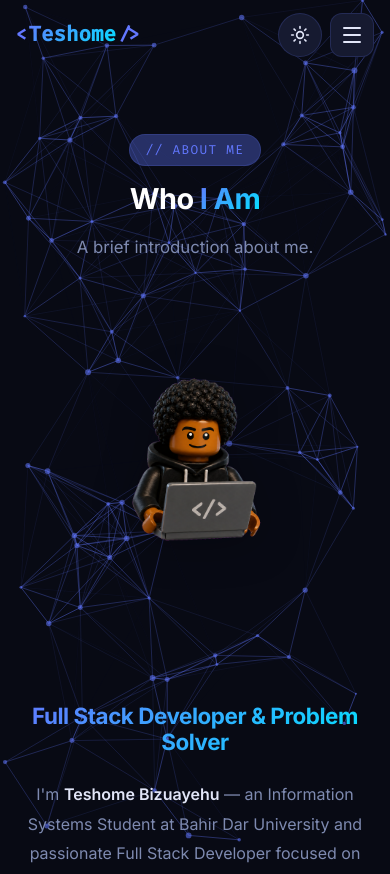
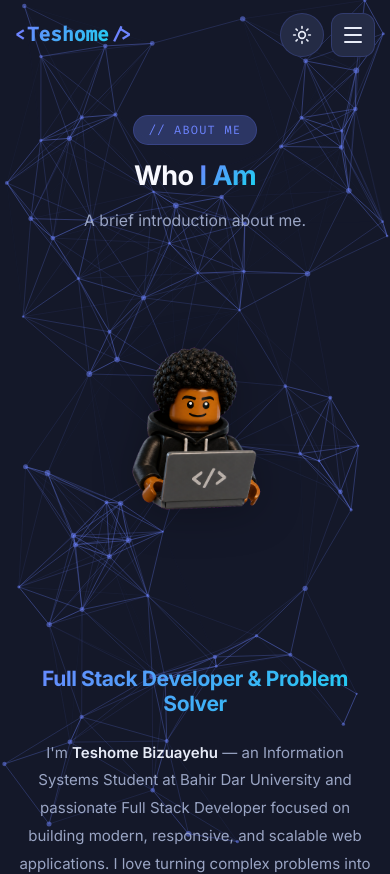
Before and after one commit to TesheBizu/PF, a React (Vite) app in the folder Frontend/: page /about in a window 390 px wide. Shown: the top 874 px of the page. Built offline with nearby package versions, Linux system fonts and the light colour scheme; no server answers.

Commit message:
style(theme): lighten dark palette and tune small-screen sizing
Reduce overall darkness and adjust responsive typography/padding for better mobile readability.

```diff
--- a/Frontend/src/styles/index.css
+++ b/Frontend/src/styles/index.css
@@ -7,31 +7,31 @@
 
 /* ─── CSS Custom Properties — Dark Theme (default) ──────────── */
 :root {
-  /* Colors */
-  --color-bg:           #080a14;
-  --color-bg-secondary: #0e1224;
-  --color-surface:      #161a30;
-  --color-surface-2:    #1e2340;
-  --color-border:       rgba(99, 120, 255, 0.18);
+  /* Colors — lighter dark theme */
+  --color-bg:           #141829;
+  --color-bg-secondary: #1c2238;
+  --color-surface:      #242b45;
+  --color-surface-2:    #2d3555;
+  --color-border:       rgba(99, 120, 255, 0.22);
 
-  --color-primary:      #6378ff;
-  --color-primary-glow: rgba(99, 120, 255, 0.35);
-  --color-primary-light:#8b9dff;
-  --color-accent:       #00e5ff;
-  --color-accent-glow:  rgba(0, 229, 255, 0.25);
+  --color-primary:      #6d84ff;
+  --color-primary-glow: rgba(109, 132, 255, 0.28);
+  --color-primary-light:#95a8ff;
+  --color-accent:       #1ad4f0;
+  --color-accent-glow:  rgba(26, 212, 240, 0.22);
 
-  --color-text:         #e2e6f8;
-  --color-text-muted:   #7e8ab0;
-  --color-text-dim:     #4d5a7a;
-  --color-heading:      #ffffff;
+  --color-text:         #e8ecf8;
+  --color-text-muted:   #9aa5c4;
+  --color-text-dim:     #6b7694;
+  --color-heading:      #f8f9ff;
 
   --color-success:      #00c896;
   --color-error:        #ff5370;
   --color-warning:      #ffcc00;
 
   /* Web canvas lines */
-  --web-line-color:     rgba(99, 120, 255, 0.16);
-  --web-dot-color:      rgba(99, 120, 255, 0.55);
+  --web-line-color:     rgba(109, 132, 255, 0.18);
+  --web-dot-color:      rgba(109, 132, 255, 0.5);
 
   /* Typography */
   --font-sans: 'Inter', -apple-system, BlinkMacSystemFont, sans-serif;
@@ -55,9 +55,9 @@
   --radius-full: 9999px;
 
   /* Shadows */
-  --shadow-sm:   0 2px 8px rgba(0, 0, 0, 0.4);
-  --shadow-md:   0 8px 24px rgba(0, 0, 0, 0.55);
-  --shadow-lg:   0 20px 60px rgba(0, 0, 0, 0.65);
+  --shadow-sm:   0 2px 8px rgba(0, 0, 0, 0.28);
+  --shadow-md:   0 8px 24px rgba(0, 0, 0, 0.35);
+  --shadow-lg:   0 20px 60px rgba(0, 0, 0, 0.42);
   --shadow-glow: 0 0 30px var(--color-primary-glow);
 
   /* Transitions */
@@ -468,8 +468,11 @@ a:hover { color: var(--color-primary-light); }
 @media (max-width: 768px) {
   .container { padding: 0 var(--space-lg); }
   .section   { padding: var(--space-3xl) 0; }
+  html { font-size: 15px; }
 }
 
 @media (max-width: 480px) {
   .container { padding: 0 var(--space-md); }
+  .section   { padding: var(--space-2xl) 0; }
+  .btn { padding: 0.65rem 1.25rem; font-size: 0.9rem; }
 }
```
